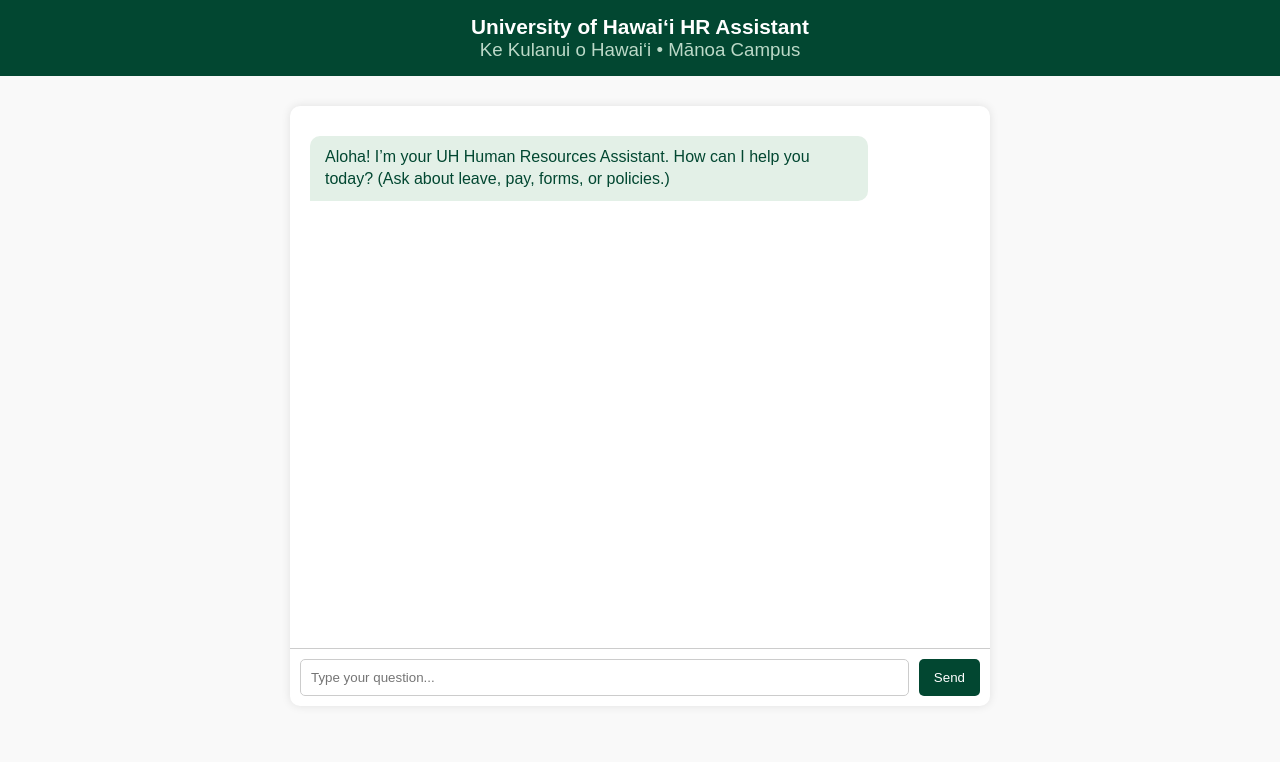
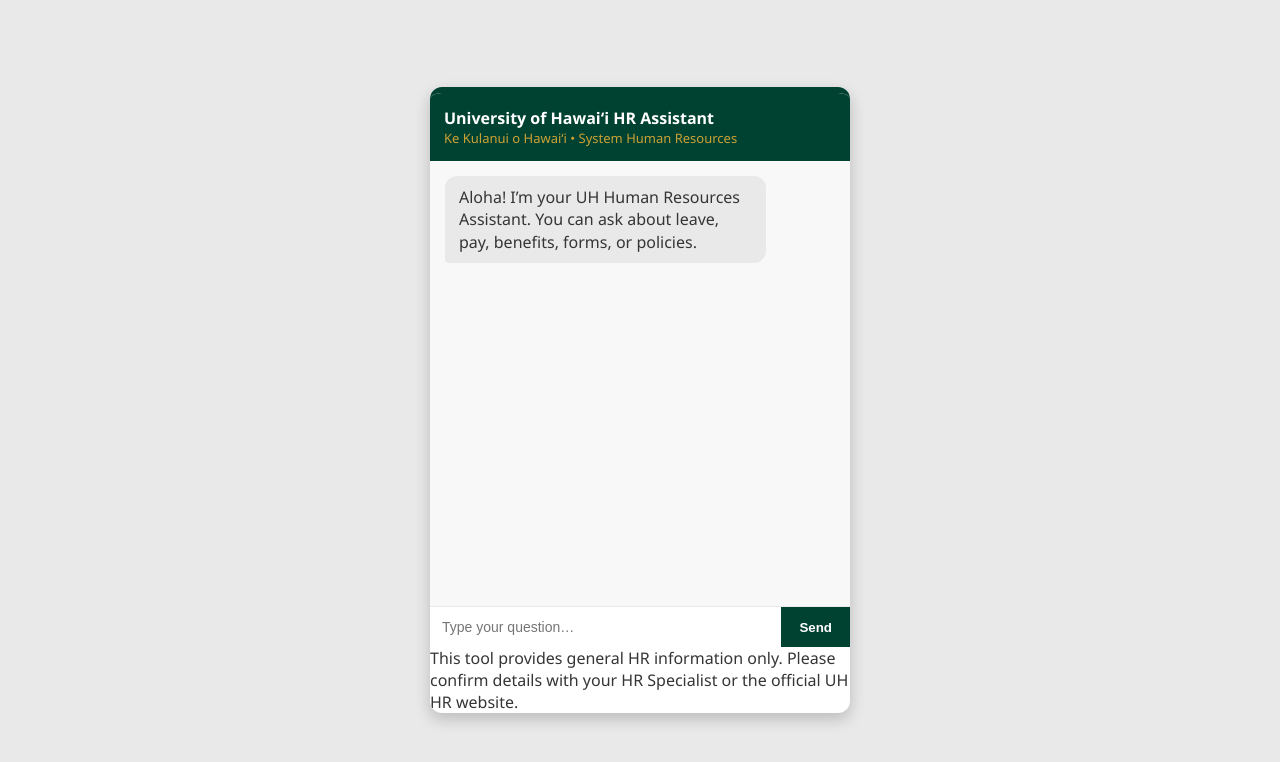
Before and after one commit to HACC25/kanaka, a plain HTML site: page index.html in a window 1280 px wide. Drawn offline with Linux system fonts and the light colour scheme.

Commit message:
Refactor index.html for improved structure and styling
Removed inline styles and added external stylesheet link. Updated chat header and input area structure.

```diff
--- a/index.html
+++ b/index.html
@@ -2,150 +2,44 @@
 <html lang="en">
 <head>
   <meta charset="UTF-8" />
-  <meta name="viewport" content="width=device-width, initial-scale=1.0">
+  <meta name="viewport" content="width=device-width, initial-scale=1.0" />
   <title>UH HR Assistant</title>
-  <style>
-    body {
-      font-family: "Arial", sans-serif;
-      background-color: #f9f9f9;
-      margin: 0;
-      padding: 0;
-    }
-    header {
-      background-color: #024731; /* UH green */
-      color: white;
-      padding: 15px;
-      text-align: center;
-      font-size: 1.3em;
-      font-weight: bold;
-    }
-    .subtitle {
-      font-size: 0.9em;
-      font-weight: normal;
-      color: #bcd9c8;
-    }
-    .chat-container {
-      width: 90%;
-      max-width: 700px;
-      margin: 30px auto;
-      background-color: white;
-      border-radius: 10px;
-      box-shadow: 0 0 10px rgba(0,0,0,0.1);
-      display: flex;
-      flex-direction: column;
-      height: 75vh;
-      overflow: hidden;
-    }
-    .chat-box {
-      flex: 1;
-      padding: 20px;
-      overflow-y: auto;
-    }
-    .message {
-      margin: 10px 0;
-      padding: 10px 15px;
-      border-radius: 10px;
-      max-width: 80%;
-      line-height: 1.4;
-    }
-    .user {
-      background-color: #3C6E71;
-      color: white;
-      align-self: flex-end;
-      border-bottom-right-radius: 0;
-    }
-    .bot {
-      background-color: #e3f0e7;
-      color: #024731;
-      align-self: flex-start;
-      border-bottom-left-radius: 0;
-    }
-    .input-area {
-      display: flex;
-      border-top: 1px solid #ccc;
-      padding: 10px;
-    }
-    input {
-      flex: 1;
-      padding: 10px;
-      border: 1px solid #ccc;
-      border-radius: 5px;
-      outline: none;
-    }
-    button {
-      background-color: #024731;
-      color: white;
-      border: none;
-      padding: 10px 15px;
-      border-radius: 5px;
-      margin-left: 10px;
-      cursor: pointer;
-    }
-    button:hover {
-      background-color: #036644;
-    }
-  </style>
+
+  <!-- Make sure this filename matches exactly -->
+  <link rel="stylesheet" href="styles.css" />
 </head>
 <body>
-  <header>
-    University of Hawai‘i HR Assistant
-    <div class="subtitle">Ke Kulanui o Hawai‘i • Mānoa Campus</div>
-  </header>
   <div class="chat-container">
-    <div class="chat-box" id="chatBox">
-      <div class="message bot">
+    <header class="chat-header">
+      <div class="header-text">
+        <h1>University of Hawaiʻi HR Assistant</h1>
+        <h2>Ke Kulanui o Hawaiʻi • System Human Resources</h2>
+      </div>
+    </header>
+
+    <div class="chat-box" id="chat-box">
+      <div class="bot-message">
         Aloha! I’m your UH Human Resources Assistant.
-        How can I help you today? (Ask about leave, pay, forms, or policies.)
+        You can ask about leave, pay, benefits, forms, or policies.
       </div>
     </div>
-    <div class="input-area">
-      <input id="userInput" type="text" placeholder="Type your question..." />
-      <button onclick="sendMessage()">Send</button>
+
+    <div class="chat-input">
+      <input
+        id="user-input"
+        type="text"
+        placeholder="Type your question…"
+        autocomplete="off"
+      />
+      <button id="send-btn">Send</button>
+    </div>
+
+    <div class="disclaimer">
+      This tool provides general HR information only. Please confirm details
+      with your HR Specialist or the official UH HR website.
     </div>
   </div>
-  <script>
-    const chatBox = document.getElementById("chatBox");
-    const userInput = document.getElementById("userInput");
-    const responses = {
-      "leave": "To request leave, log into UH Self-Service → Employee → Leave. Submit your leave request there. Supervisors will review and approve online. For Family or Medical Leave, complete Form G-1 as well.",
-      "vacation": "Vacation leave must be approved in advance by your supervisor. You can check your balance in UH Self-Service under Employee → Leave Balances.",
-      "sick": "For sick leave, report your absence to your supervisor as soon as possible and record it in UH Self-Service. If it extends beyond 3 days, a medical certificate may be required.",
-      "pay": "You can view your pay statements and tax documents in UH Self-Service → Payroll and Compensation → View Paycheck.",
-      "benefits": "UH employees have access to health, dental, vision, and retirement benefits through the Hawai‘i Employer-Union Health Benefits Trust Fund (EUTF). Visit eutf.hawaii.gov for full details.",
-      "address": "To update your mailing address, go to UH Self-Service → Personal Information → Update Address.",
-      "name": "For a legal name change, submit Form D-60 along with supporting legal documentation to the HR office.",
-      "telework": "The UH Telework Policy allows eligible employees to work remotely with supervisor approval. Submit the Telework Agreement Form found on the UH HR website.",
-      "retirement": "Employees planning to retire should contact the Employees’ Retirement System (ERS) of Hawai‘i at ers.ehawaii.gov at least 6 months before retirement.",
-      "training": "Professional development opportunities are listed on the UH HR Training webpage. You can also request approval for workshops through your department’s HR rep.",
-      "onboarding": "New hires should complete all onboarding tasks through the UH Self-Service portal and attend the HR orientation session during their first week.",
-      "default": "I’m not sure about that yet, but you can check the UH HR website at https://www.hawaii.edu/ohr/ for full policies and contact info."
-    };
-    function sendMessage() {
-      const text = userInput.value.trim();
-      if (text === "") return;
-      displayMessage(text, "user");
-      userInput.value = "";
-      setTimeout(() => {
-        const lower = text.toLowerCase();
-        let reply = "default";
-        for (let key in responses) {
-          if (lower.includes(key)) {
-            reply = key;
-            break;
-          }
-        }
-        displayMessage(responses[reply], "bot");
-      }, 600);
-    }
-    function displayMessage(text, sender) {
-      const messageDiv = document.createElement("div");
-      messageDiv.classList.add("message", sender);
-      messageDiv.textContent = text;
-      chatBox.appendChild(messageDiv);
-      chatBox.scrollTop = chatBox.scrollHeight;
-    }
-  </script>
+
+  <script src="script.js"></script>
 </body>
 </html>
-
-</html>
```
